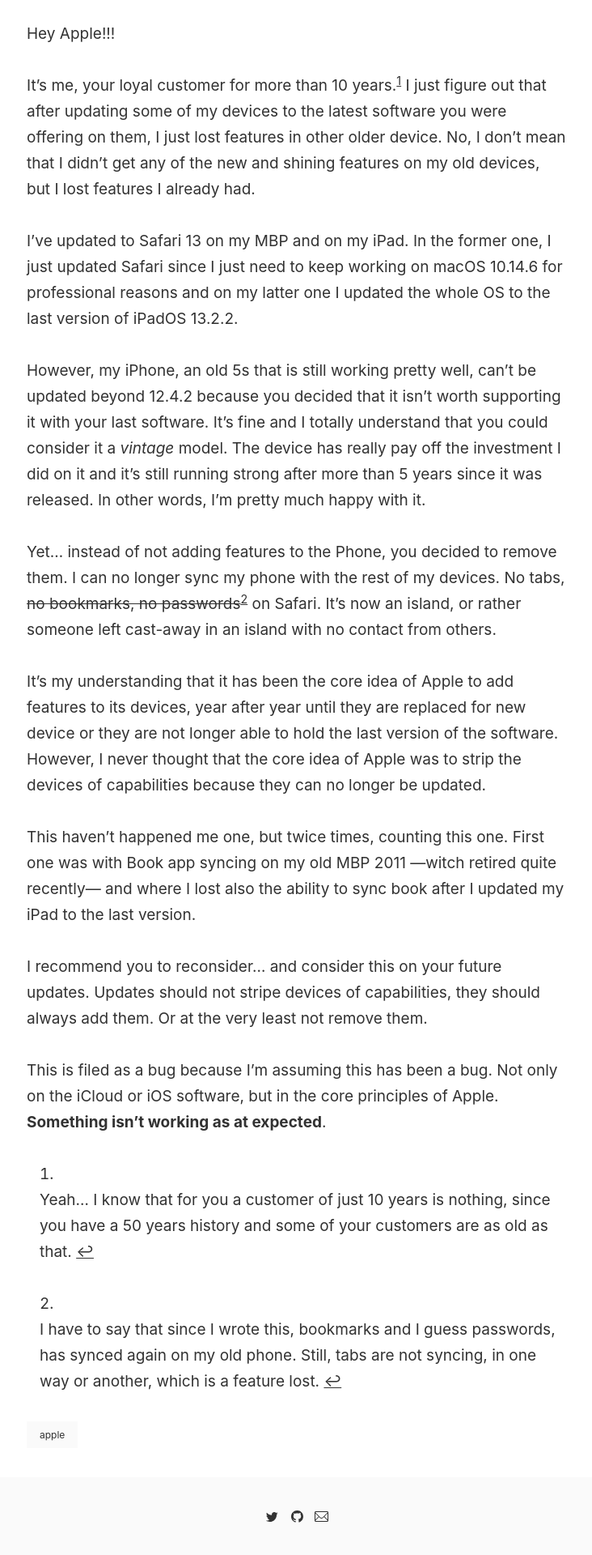
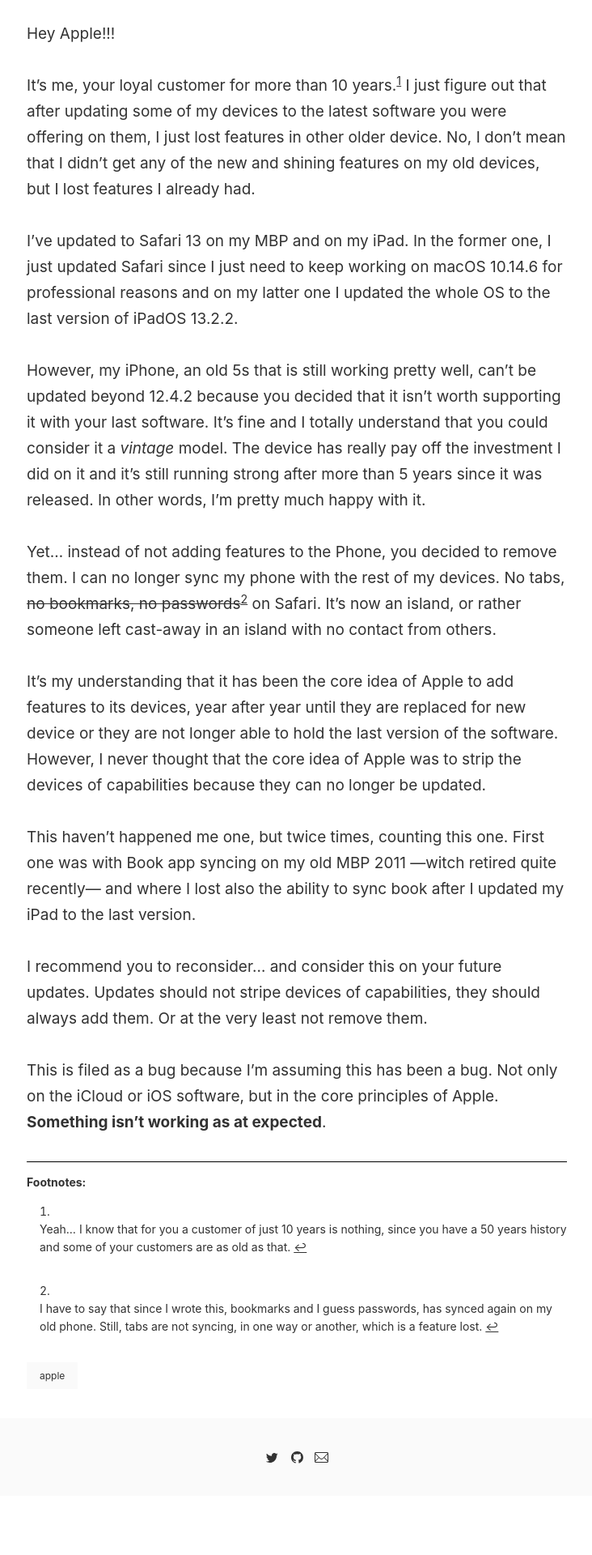
Before and after one commit to luispuerto/rants, a Jekyll site: the page built from _posts/2019-11-18-apple-now-removes-features.md, in a window 1280 px wide. Shown: the part 893-2813 px from the top of the page at 81% size, without its empty margins (273-1005 px from the left). Built offline with Jekyll 4.4.1, drawn with Linux system fonts in a browser that asks for light colours; comment, search, counter and statistics services are not loaded; after the commit the page ends 2740 px from its top, so only the background shows below that.

Commit message:
Add different font size for footnotes.

```diff
--- a/_sass/components/__all.scss
+++ b/_sass/components/__all.scss
@@ -15,3 +15,4 @@
 @import 'embed';
 @import 'social-nav';
 @import 'footer';
+@import 'footnotes';
--- /dev/null
+++ b/_sass/components/_footnotes.scss
@@ -0,0 +1,19 @@
+/*------------------------------------*\
+  Components > Content
+\*------------------------------------*/
+
+.c-content {
+  .footnotes {
+    font-size: $font-size-small;
+    line-height: $line-height-small;
+    &::before {
+      display: block;
+      content: "Footnotes:";
+      font-weight: bold;
+      margin: 1em 0;
+      border: 0;
+      border-top: 1px solid black;
+      padding-top: 1em;
+    }
+  }
+}
```
